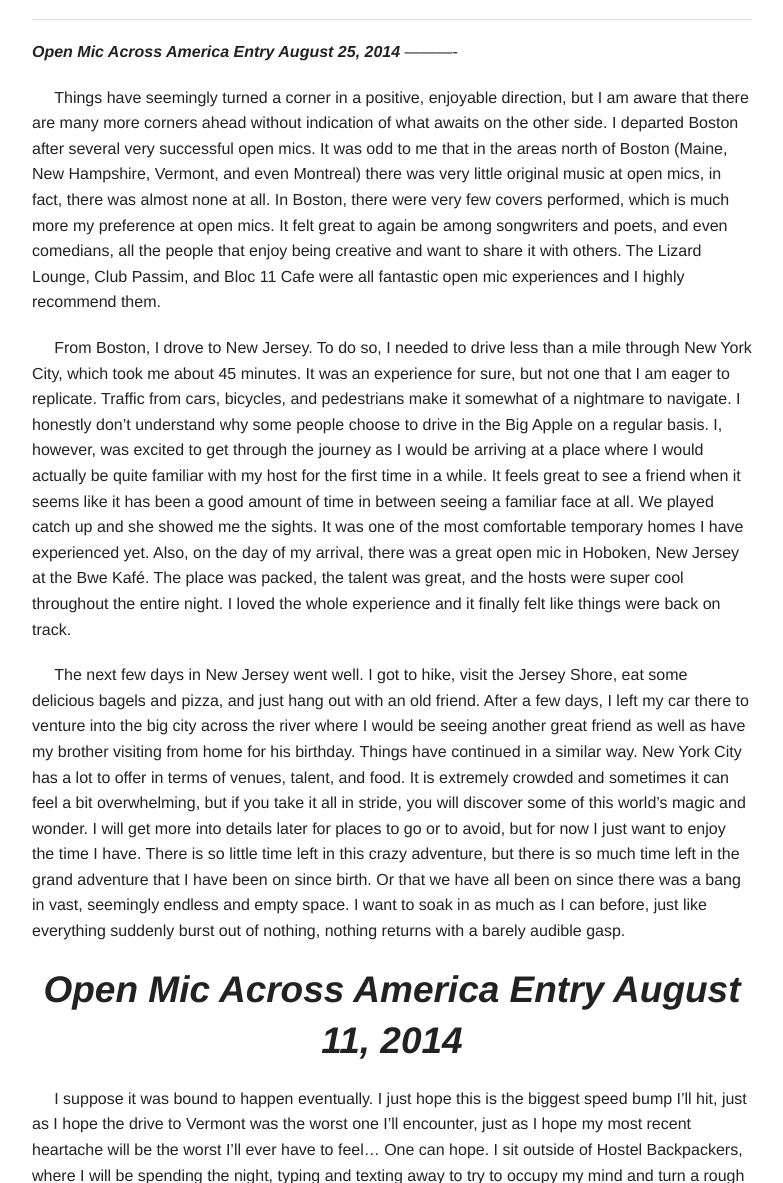
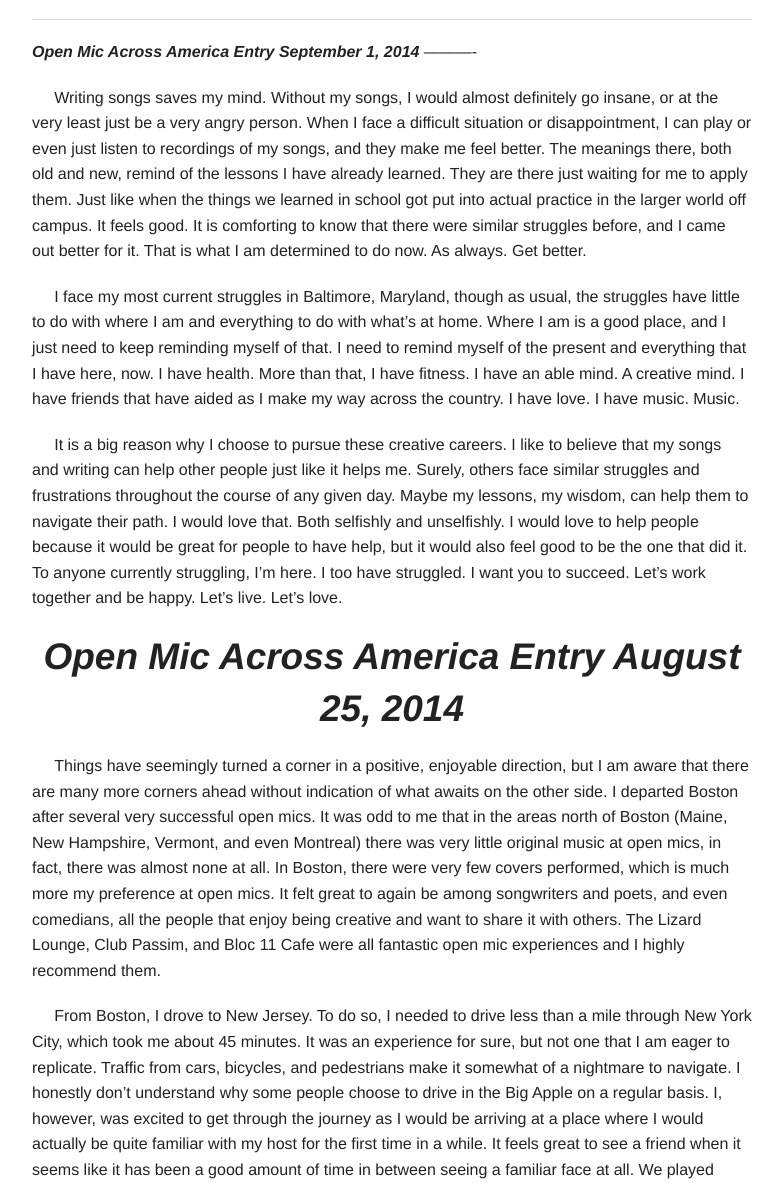
Before and after one commit to atrivialhero/atrivialhero.github.io, a Jekyll site: the page built from tour.md, in a window 1280 px wide and 1400 px high, scrolled down 2392 px, cut to the strip 217-1400 px from the top of the window. Shown: the whole strip, without its empty margins (373-1156 px from the left). Built offline with Jekyll 4.4.1, drawn with Linux system fonts in a browser that asks for light colours; some web fonts are replaced; Markdown is read by kramdown in place of the engine named in the settings.

Commit message:
Update tour.md

```diff
--- a/tour.md
+++ b/tour.md
@@ -26,6 +26,16 @@ Tour
 ***Review of Open Mics in Boise and Salt Lake City***
 <iframe width="560" height="315" src="//www.youtube.com/embed/Fi125sE5Hs4" frameborder="0" allowfullscreen></iframe>
 ---
+***Open Mic Across America Entry September 1, 2014***
+----------
+
+&nbsp;&nbsp;&nbsp;&nbsp;&nbsp;Writing songs saves my mind. Without my songs, I would almost definitely go insane, or at the very least just be a very angry person. When I face a difficult situation or disappointment, I can play or even just listen to recordings of my songs, and they make me feel better. The meanings there, both old and new, remind of the lessons I have already learned. They are there just waiting for me to apply them. Just like when the things we learned in school got put into actual practice in the larger world off campus. It feels good. It is comforting to know that there were similar struggles before, and I came out better for it. That is what I am determined to do now. As always. Get better.
+
+&nbsp;&nbsp;&nbsp;&nbsp;&nbsp;I face my most current struggles in Baltimore, Maryland, though as usual, the struggles have little to do with where I am and everything to do with what's at home. Where I am is a good place, and I just need to keep reminding myself of that. I need to remind myself of the present and everything that I have here, now. I have health. More than that, I have fitness. I have an able mind. A creative mind. I have friends that have aided as I make my way across the country. I have love. I have music. Music.
+
+&nbsp;&nbsp;&nbsp;&nbsp;&nbsp;It is a big reason why I choose to pursue these creative careers. I like to believe that my songs and writing can help other people just like it helps me. Surely, others face similar struggles and frustrations throughout the course of any given day. Maybe my lessons, my wisdom, can help them to navigate their path. I would love that. Both selfishly and unselfishly. I would love to help people because it would be great for people to have help, but it would also feel good to be the one that did it. To anyone currently struggling, I'm here. I too have struggled. I want you to succeed. Let's work together and be happy. Let's live. Let's love.
+
+
 ***Open Mic Across America Entry August 25, 2014***
 ----------
 
```
